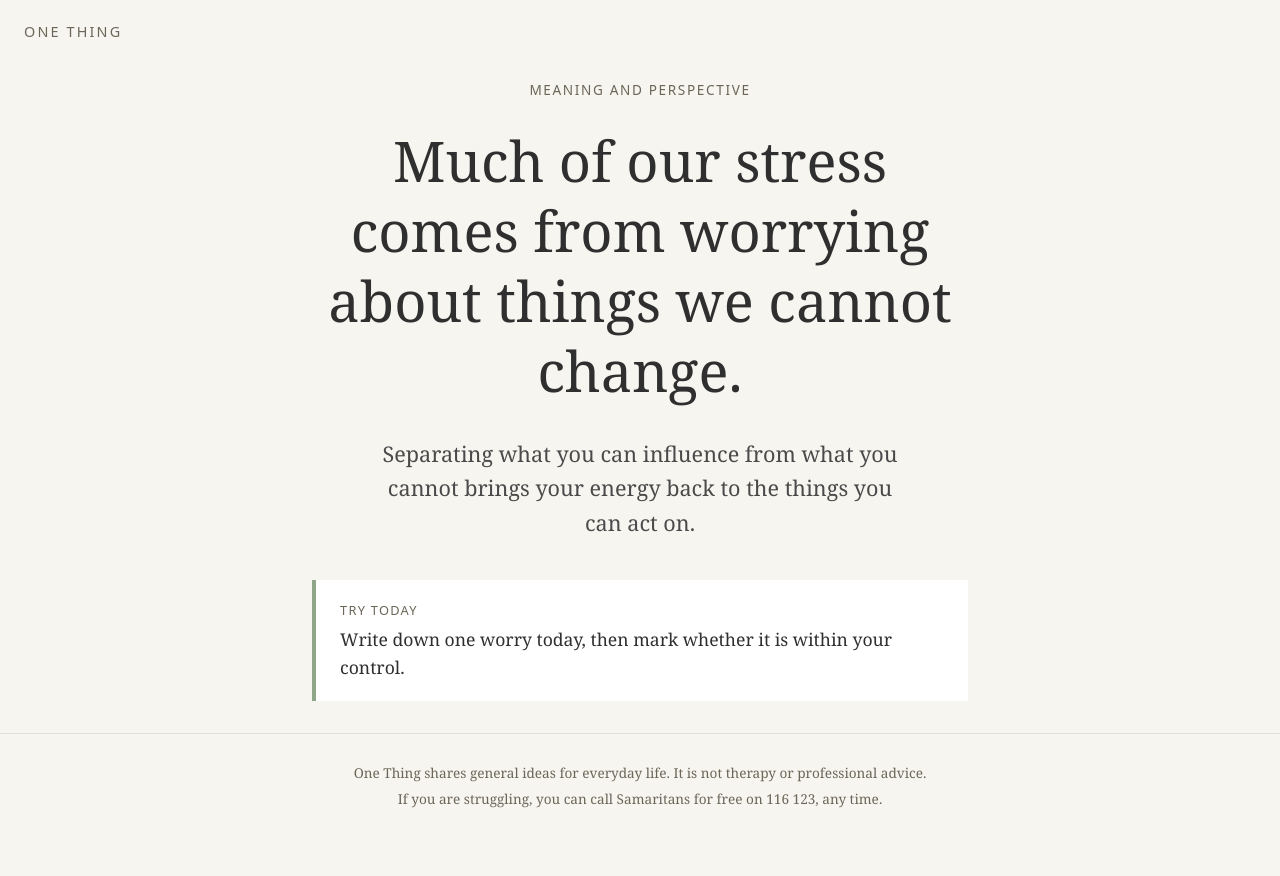
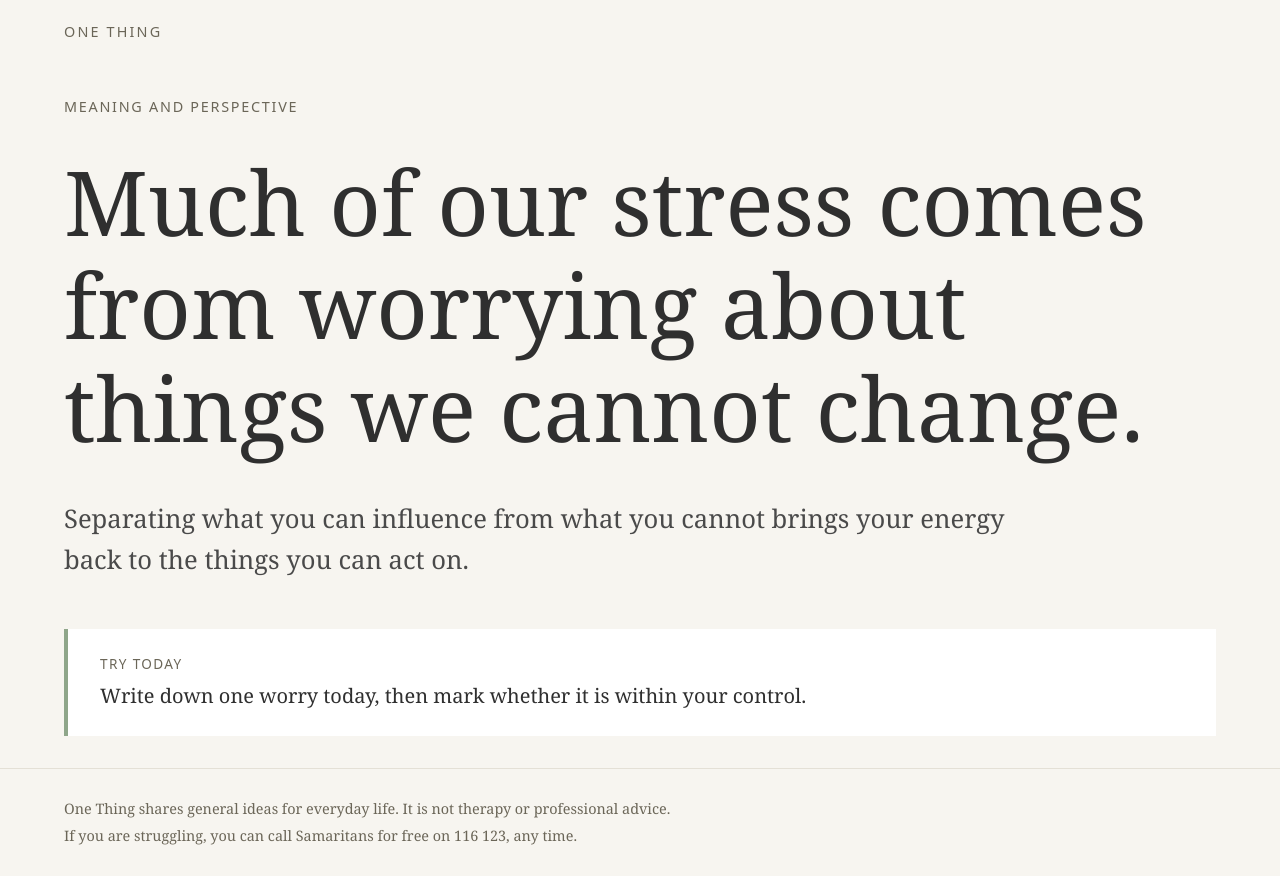
Before and after one commit to sammills99/one-thing, a plain HTML site: page index.html in a window 1280 px wide. Before the commit the page ends 838 px from the top, so only its background shows below. Drawn offline with Linux system fonts and the light colour scheme.

Commit message:
widen layout

```diff
--- a/css/style.css
+++ b/css/style.css
@@ -14,7 +14,7 @@ body {
 }
 
 .logo {
-  padding: 1.25rem 1.5rem;
+  padding: 1.25rem 5vw;
   font-family: system-ui, sans-serif;
   font-size: 0.9rem;
   letter-spacing: 0.15em;
@@ -28,16 +28,14 @@ main {
   flex-direction: column;
   justify-content: center;
   width: 100%;
-  max-width: 44rem;
-  margin: 0 auto;
-  padding: 1rem 1.5rem 2rem;
-  text-align: center;
+  padding: 2rem 5vw;
+  text-align: left;
 }
 
 .theme {
-  margin: 0 0 1.5rem;
+  margin: 0 0 2rem;
   font-family: system-ui, sans-serif;
-  font-size: 0.85rem;
+  font-size: 0.9rem;
   text-transform: uppercase;
   letter-spacing: 0.12em;
   color: #6b6658;
@@ -45,29 +43,28 @@ main {
 
 .quote {
   margin: 0;
-  font-size: clamp(2rem, 6vw, 3.5rem);
-  line-height: 1.25;
+  font-size: clamp(2.5rem, 7vw, 6rem);
+  line-height: 1.15;
 }
 
 .reasoning {
-  max-width: 34rem;
-  margin: 2rem auto 0;
-  font-size: clamp(1.1rem, 2.5vw, 1.35rem);
+  max-width: 60rem;
+  margin: 2.5rem 0 0;
+  font-size: clamp(1.2rem, 2.2vw, 1.6rem);
   color: #4a4a4a;
 }
 
 .action-box {
-  margin-top: 2.5rem;
-  padding: 1.25rem 1.5rem;
+  margin-top: 3rem;
+  padding: 1.5rem 2rem;
   background: #ffffff;
   border-left: 4px solid #8fa68a;
-  text-align: left;
 }
 
 .action-label {
-  margin: 0 0 0.25rem;
+  margin: 0 0 0.35rem;
   font-family: system-ui, sans-serif;
-  font-size: 0.8rem;
+  font-size: 0.85rem;
   text-transform: uppercase;
   letter-spacing: 0.1em;
   color: #6b6658;
@@ -75,15 +72,14 @@ main {
 
 .action-box p:last-child {
   margin: 0;
-  font-size: 1.1rem;
+  font-size: 1.25rem;
 }
 
 .notice {
-  padding: 1.5rem;
+  padding: 1.5rem 5vw;
   border-top: 1px solid #e4e0d6;
-  font-size: 0.85rem;
+  font-size: 0.9rem;
   color: #6b6658;
-  text-align: center;
 }
 
 .notice p {
```
